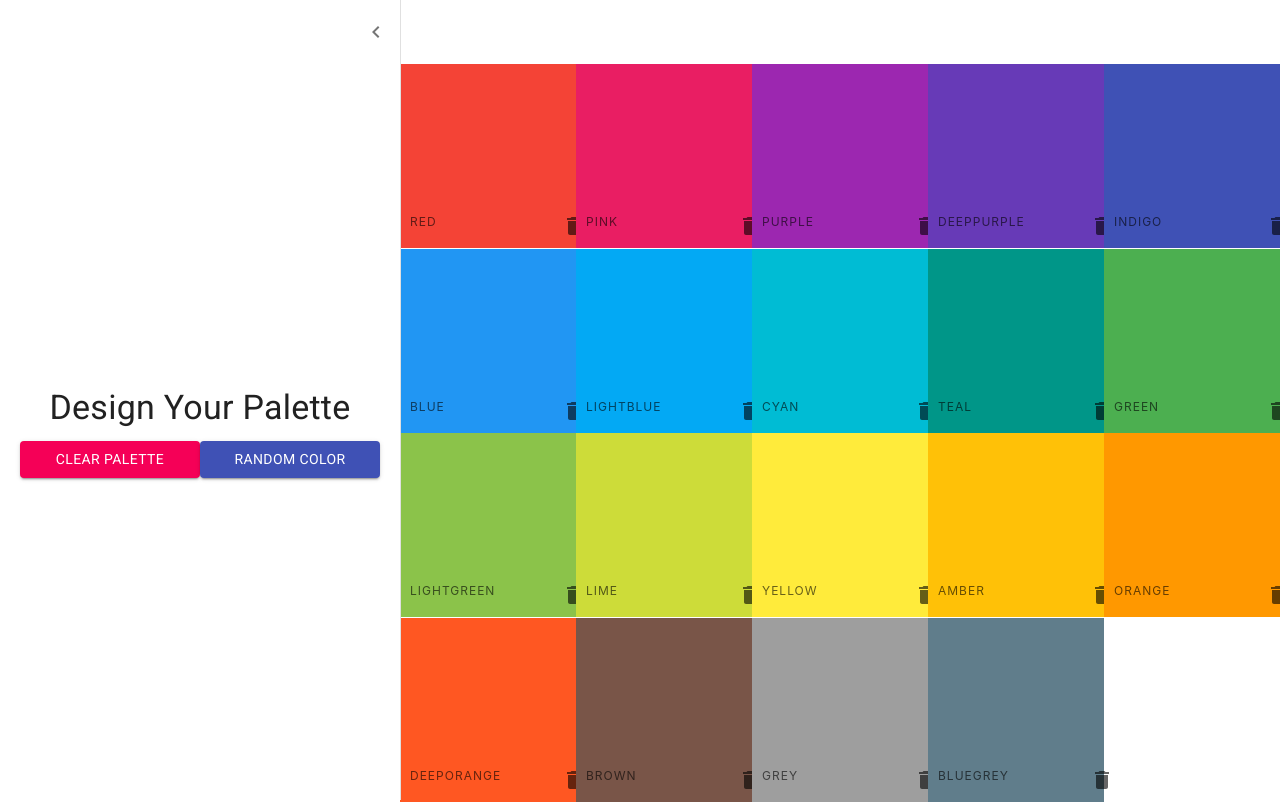
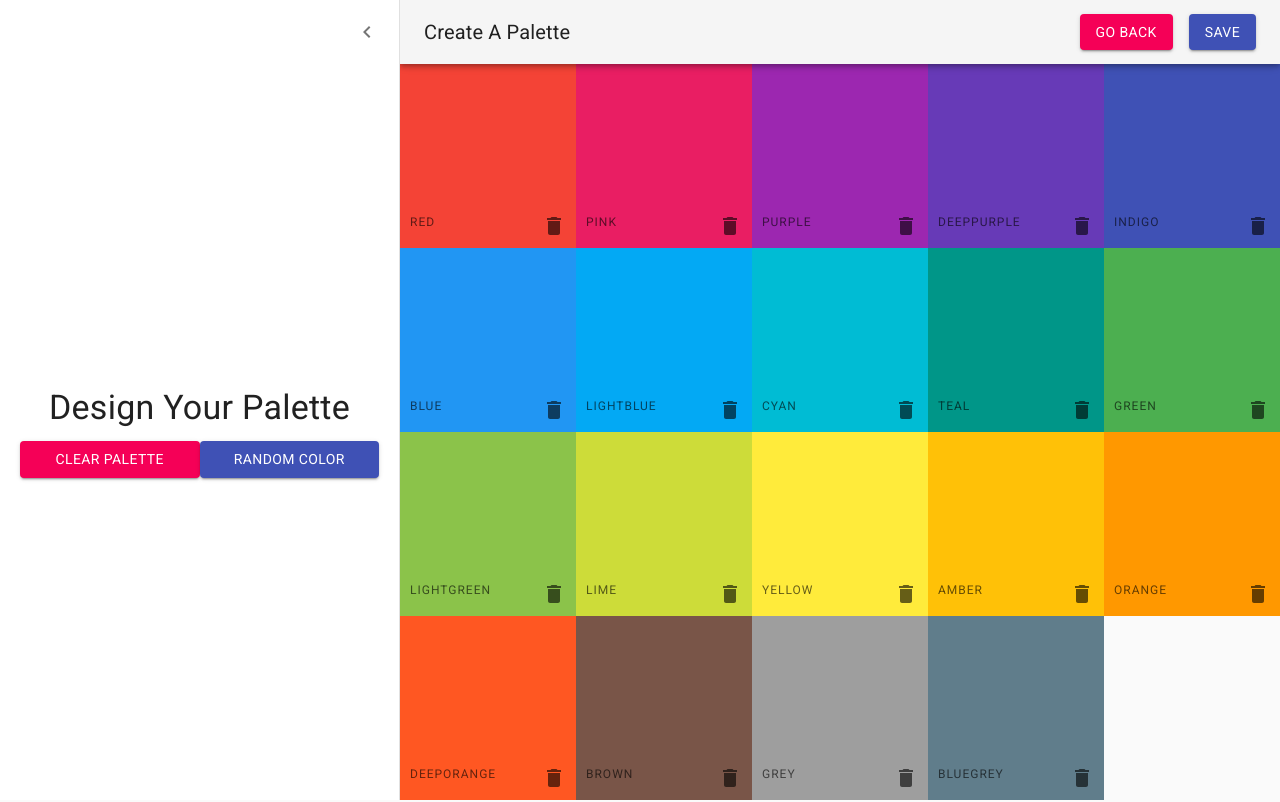
Before and after one commit to ricenoddle/massive-color, a React (Create React App) app: page /palette/new in a window 1280 px wide. Built offline with nearby package versions, Linux system fonts and the light colour scheme.

Commit message:
Add PaletteMetaForm to the nav

```diff
--- a/package.json
+++ b/package.json
@@ -8,6 +8,7 @@
     "@material-ui/styles": "^4.7.1",
     "chroma-js": "^2.1.0",
     "clsx": "^1.0.4",
+    "emoji-mart": "^2.11.1",
     "rc-slider": "^8.7.1",
     "react": "^16.12.0",
     "react-color": "^2.17.3",
--- a/src/NewPaletteForm.js
+++ b/src/NewPaletteForm.js
@@ -86,12 +86,12 @@ class NewPaletteForm extends Component {
 
     return (
       <div className={classes.root}>
-        {/* <PaletteFormNav
+        <PaletteFormNav
           open={open}
           palettes={palettes}
           handleSubmit={this.handleSubmit}
           handleDrawerOpen={this.handleDrawerOpen}
-        /> */}
+        />
         <Drawer
           className={classes.drawer}
           variant='persistent'
--- /dev/null
+++ b/src/PaletteMetaForm.js
@@ -0,0 +1,106 @@
+import React, { Component } from "react";
+import Button from "@material-ui/core/Button";
+import Dialog from "@material-ui/core/Dialog";
+import DialogActions from "@material-ui/core/DialogActions";
+import DialogContent from "@material-ui/core/DialogContent";
+import DialogContentText from "@material-ui/core/DialogContentText";
+import DialogTitle from "@material-ui/core/DialogTitle";
+import { ValidatorForm, TextValidator } from "react-material-ui-form-validator";
+import { Picker } from "emoji-mart";
+import "emoji-mart/css/emoji-mart.css";
+
+class PaletteMetaForm extends Component {
+  constructor(props) {
+    super(props);
+    this.state = {
+      stage: "form",
+      newPaletteName: ""
+    };
+    this.handleChange = this.handleChange.bind(this);
+    this.showEmojiPicker = this.showEmojiPicker.bind(this);
+    this.savePalette = this.savePalette.bind(this);
+  }
+  componentDidMount() {
+    ValidatorForm.addValidationRule("isPaletteNameUnique", value =>
+      this.props.palettes.every(
+        ({ paletteName }) => paletteName.toLowerCase() !== value.toLowerCase()
+      )
+    );
+  }
+  handleChange(evt) {
+    this.setState({
+      [evt.target.name]: evt.target.value
+    });
+  }
+  showEmojiPicker() {
+    this.setState({ stage: "emoji" });
+  }
+  savePalette(emoji) {
+    const newPalette = {
+      paletteName: this.state.newPaletteName,
+      emoji: emoji.native
+    };
+    this.props.handleSubmit(newPalette);
+    this.setState({ stage: "" });
+  }
+  handleClickOpen = () => {
+    this.setState({ open: true });
+  };
+
+  handleClose = () => {
+    this.setState({ open: false });
+  };
+
+  render() {
+    const { newPaletteName, stage } = this.state;
+    const { hideForm } = this.props;
+
+    return (
+      <div>
+        <Dialog open={stage === "emoji"} onClose={hideForm}>
+          <DialogTitle id='form-dialog-title'>
+            Choose a Palette Emoji
+          </DialogTitle>
+          <Picker title='Pick a Palette Emoji' onSelect={this.savePalette} />
+        </Dialog>
+        <Dialog
+          open={stage === "form"}
+          aria-labelledby='form-dialog-title'
+          onClose={hideForm}
+        >
+          <DialogTitle id='form-dialog-title'>
+            Choose a Palette Name
+          </DialogTitle>
+          <ValidatorForm onSubmit={this.showEmojiPicker}>
+            <DialogContent>
+              <DialogContentText>
+                Please enter a name for your new beautiful palette. Make sure
+                it's unique!
+              </DialogContentText>
+
+              <TextValidator
+                label='Palette Name'
+                value={newPaletteName}
+                name='newPaletteName'
+                onChange={this.handleChange}
+                fullWidth
+                margin='normal'
+                validators={["required", "isPaletteNameUnique"]}
+                errorMessages={["Enter Palette Name", "Name already used"]}
+              />
+            </DialogContent>
+            <DialogActions>
+              <Button onClick={hideForm} color='primary'>
+                Cancel
+              </Button>
+              <Button variant='contained' color='primary' type='submit'>
+                Save Palette
+              </Button>
+            </DialogActions>
+          </ValidatorForm>
+        </Dialog>
+      </div>
+    );
+  }
+}
+export default PaletteMetaForm;
--- a/src/styles/DraggableColorBoxStyles.js
+++ b/src/styles/DraggableColorBoxStyles.js
@@ -9,7 +9,7 @@ const styles = {
     display: "inline-block",
     position: "relative",
     cursor: "pointer",
-    marginBottom: "-3.5px",
+    marginBottom: "-5px",
     "&:hover svg": {
       color: "white",
       transform: "scale(1.5)"
```
Also changed, not shown: 1 other file (tests, documents, lock files or other folders).
